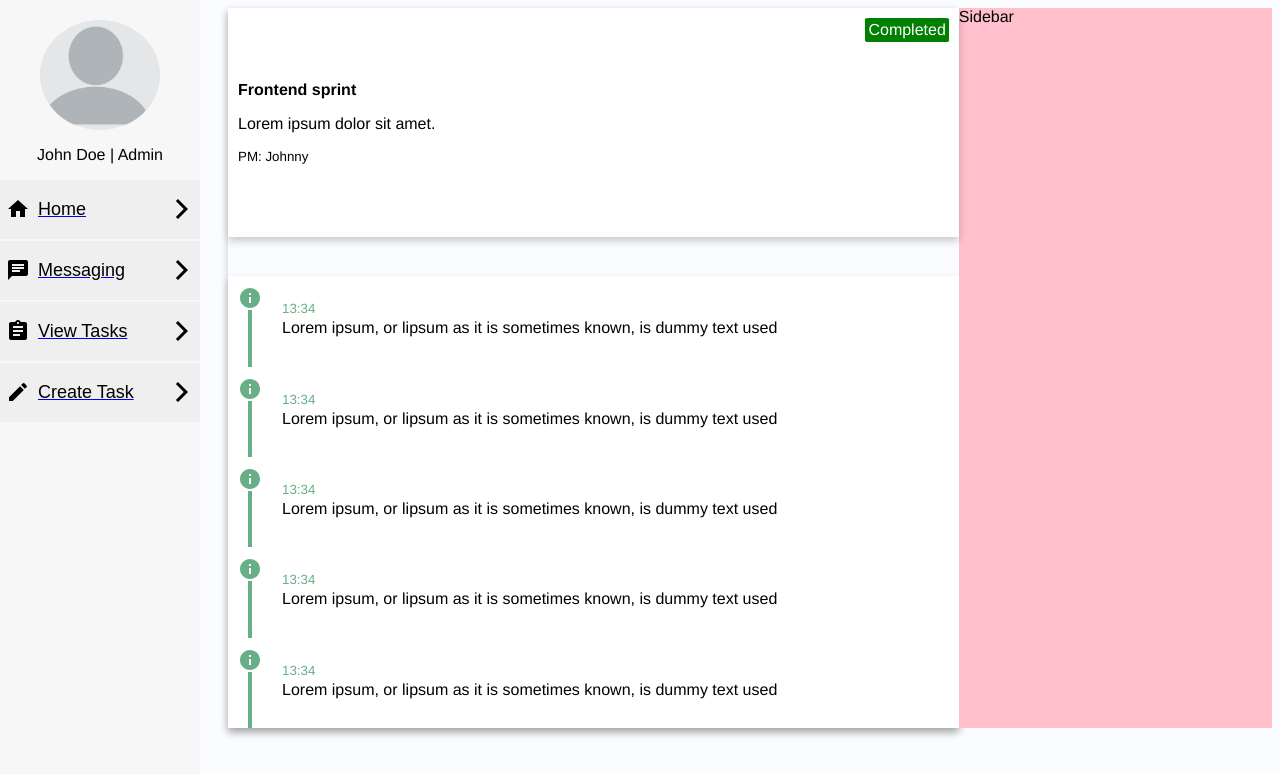
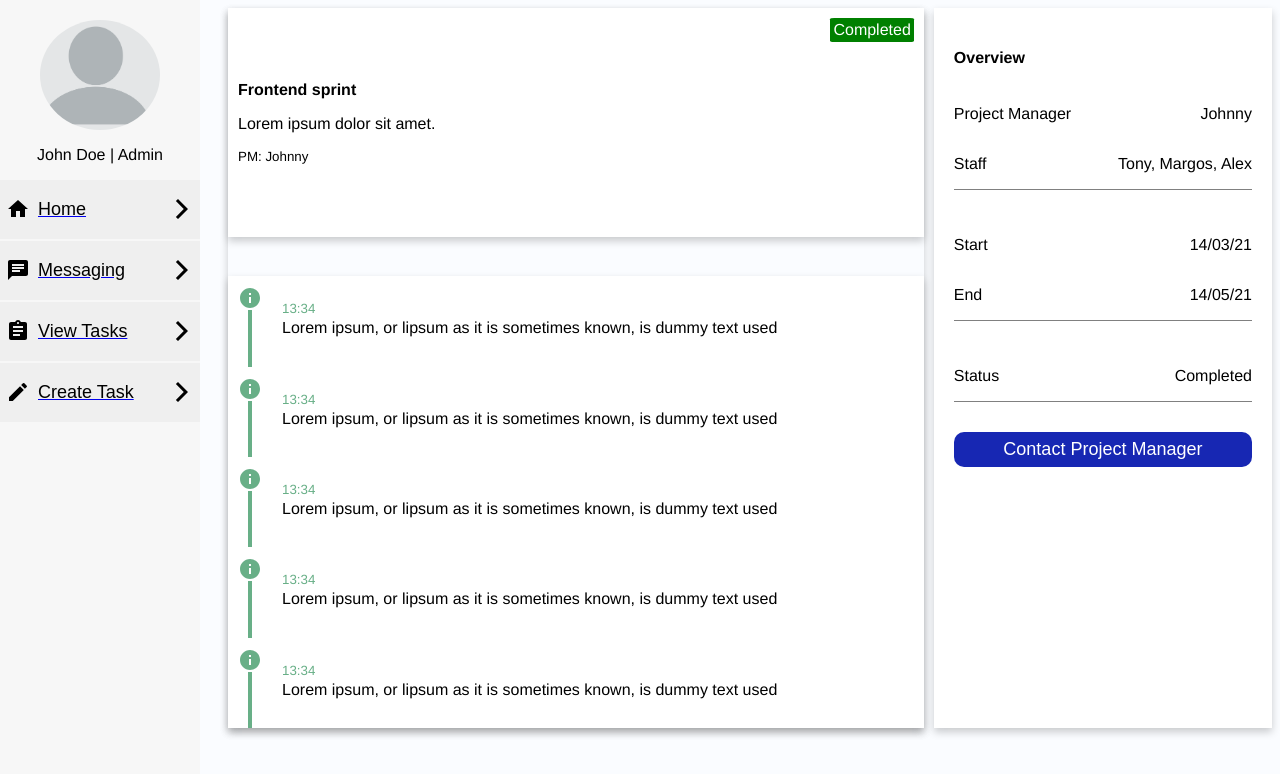
Before and after one commit to SevagSA/Project-Management-Software, a React (Create React App) app in the folder frontend/: page /tasks/1 in a window 1280 px wide. Shown: the top 774 px of the page. Built offline with nearby package versions, Linux system fonts and the light colour scheme.

Commit message:
Designed TaskSidebar

```diff
--- a/frontend/src/Components/Task/TaskDetail/Styles.js
+++ b/frontend/src/Components/Task/TaskDetail/Styles.js
@@ -10,17 +10,13 @@ const TaskInfoSection = styled.div`
     display: flex;
     flex-direction: column;
     justify-content: space-between;
+    margin-right: 10px;
     box-shadow: 0 4px 8px 0 rgba(0,0,0,0.2);
-`;
-const Sidebar = styled.aside`
-    background-color: pink;
-    flex: .30;
 `;
 
 const styles = {
     Wrapper,
     TaskInfoSection,
-    Sidebar
 };
 
 export default styles;
--- a/frontend/src/Components/Task/TaskDetail/TaskDetail.js
+++ b/frontend/src/Components/Task/TaskDetail/TaskDetail.js
@@ -3,6 +3,7 @@ import styles from "./Styles";
 import {tasks} from "../../../DummyData";
 import IndividualTask from "../../Widgets/Task/IndividualTask/IndividualTask";
 import ActivityWidget from "../../Widgets/Activity/ActivityWidget/ActivityWidget";
+import TaskSidebar from "../../Widgets/Task/TaskSidebar/TaskSidebar";
 
 export default function TaskDetail() {
     const { id } = useParams();
@@ -13,9 +14,7 @@ export default function TaskDetail() {
                 <IndividualTask task={task}/>
                 <ActivityWidget />
             </styles.TaskInfoSection>
-            <styles.Sidebar>
-                Sidebar
-            </styles.Sidebar>
+            <TaskSidebar task={task}/>
         </styles.Wrapper>
     )
 }
--- /dev/null
+++ b/frontend/src/Components/Widgets/Task/TaskSidebar/Styles.js
@@ -0,0 +1,40 @@
+import styled from "styled-components";
+
+const Wrapper = styled.aside`
+    background-color: white;
+    flex: .30;
+    box-shadow: 0 4px 8px 0 rgba(0,0,0,0.2);
+    padding: 20px;
+`;
+
+const InfoDiv = styled.div`
+    margin-bottom: 30px;
+    border-bottom: 1px solid grey;
+    display: flex;
+    flex-direction: column;
+`;
+
+const InfoItem = styled.div`
+    display: flex;
+    justify-content: space-between;
+`;
+
+const ContactBtn = styled.button`
+    background-color: #1727b3;
+    border: none;
+    color: white;
+    width: 100%;
+    height: 35px;
+    font-size: 18px;
+    border-radius: 10px;
+    cursor: pointer;
+`;
+
+const styles = {
+    Wrapper,
+    InfoDiv,
+    InfoItem,
+    ContactBtn
+}
+
+export default styles;
--- /dev/null
+++ b/frontend/src/Components/Widgets/Task/TaskSidebar/TaskSidebar.js
@@ -0,0 +1,43 @@
+import styles from "./Styles";
+
+export default function TaskSidebar({task}) {
+    return (
+        <styles.Wrapper>
+            <h4>Overview</h4>
+
+            <styles.InfoDiv>
+                <styles.InfoItem>
+                    <p>Project Manager</p>
+                    <p>{task.PM}</p>
+                </styles.InfoItem>
+
+                <styles.InfoItem>
+                    <p>Staff</p>
+                    <p>Tony, Margos, Alex</p>
+                </styles.InfoItem>
+            </styles.InfoDiv>
+
+            <styles.InfoDiv>
+                <styles.InfoItem>
+                    <p>Start</p>
+                    <p>14/03/21</p>
+                </styles.InfoItem>
+
+                <styles.InfoItem>
+                    <p>End</p>
+                    <p>14/05/21</p>
+                </styles.InfoItem>
+            </styles.InfoDiv>
+
+            <styles.InfoDiv>
+                <styles.InfoItem>
+                    <p>Status</p>
+                    <p>{task.status}</p>
+                </styles.InfoItem>
+            </styles.InfoDiv>
+            <styles.ContactBtn>
+                Contact Project Manager
+            </styles.ContactBtn>
+        </styles.Wrapper>
+    )
+}
```
